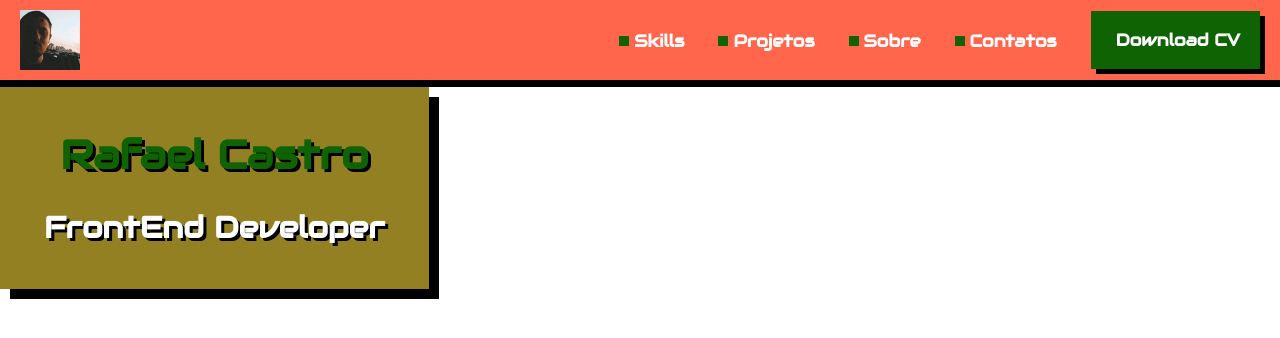
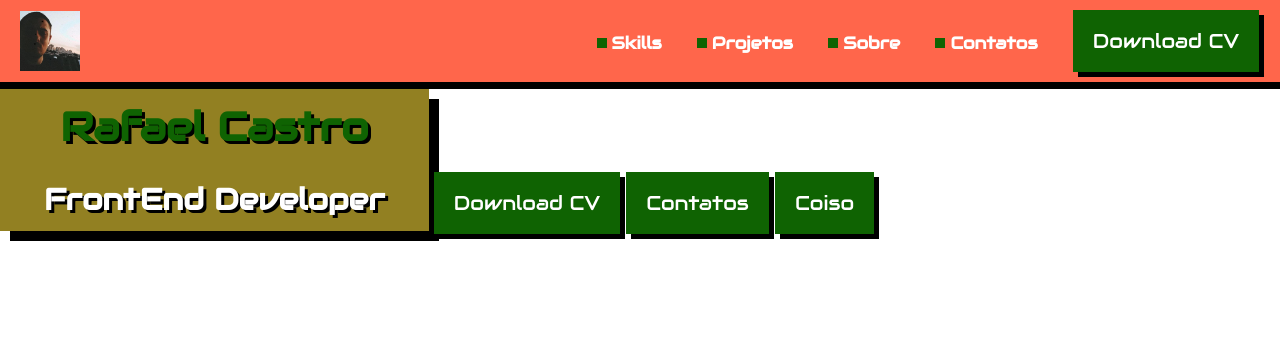
Before and after one commit to rafaelcastrobr/FiredLabs-MB, a plain HTML site: page index.html in a window 1280 px wide. Drawn offline with Linux system fonts and the light colour scheme.

Commit message:
Creat the Components

```diff
--- /dev/null
+++ b/css/components/action.css
@@ -0,0 +1,21 @@
+.action {
+    display: inline-flex;
+    align-items: center;
+    color: white;
+    font-size: 17px;
+    font-weight: bold;
+    text-decoration: none;
+    margin-right: 30px;
+}
+.action::before {
+    content: " ";
+    background-color: #0F6302;
+    width: 10px;
+    height: 10px;
+    margin-right: 5px
+}
+
+
+.action:active::before {
+    background: #23e705;
+}
--- a/css/components/box.css
+++ b/css/components/box.css
@@ -1,11 +1,11 @@
-#box {
+.box {
     display: inline-block;
     background-color: #928022;
     box-shadow: 10px 10px 0px black;
     text-align: center;
-    padding: 42px 44px;
+    padding: 12px 44px;
 }
 
-#box h1 {
+.box .title {
     margin-bottom: 28px;
 }
--- /dev/null
+++ b/css/components/header.css
@@ -0,0 +1,8 @@
+.header {
+    display: flex;
+    justify-content: space-between;
+    align-items: center;
+    background-color: #ff664b;
+    border-bottom: 7px solid black;
+    padding: 10px 20px;
+}
--- a/css/components/subtitle.css
+++ b/css/components/subtitle.css
@@ -1,4 +1,4 @@
-h2 {
+.subtitle {
     font-family: 'Audiowide', cursive, sans-serif;
     font-size: 30px;
     text-shadow: 3px 3px 0px #000000;
--- a/css/components/title.css
+++ b/css/components/title.css
@@ -1,4 +1,4 @@
-h1 {
+.title {
     font-family: 'Audiowide', cursive, sans-serif;
     font-size: 40px;
     color: #0F6302;
--- a/css/reset.css
+++ b/css/reset.css
@@ -1,3 +1,12 @@
+body {
+    font-family: 'Audiowide', cursive;
+}
+
 body, h1, h2, h3, p, div {
     margin: 0;
 }
+
+button {
+    border: none;
+    font-family: inherit;
+}
--- a/css/style.css
+++ /dev/null
@@ -1,49 +0,0 @@
-header {
-    display: flex;
-    justify-content: space-between;
-    align-items: center;
-    background-color: #ff664b;
-    border-bottom: 7px solid black;
-    padding: 10px 20px;
-}
-
-nav {
-    text-align: right;
-}
-
-a {
-    display: inline-flex;
-    align-items: center;
-    color: white;
-    font-size: 17px;
-    font-family: 'Audiowide', cursive;
-    font-weight: bold;
-    text-decoration: none;
-    margin-right: 30px;
-}
-a::before {
-    content: " ";
-    background-color: #0F6302;
-    width: 10px;
-    height: 10px;
-    margin-right: 5px
-}
-
-
-a:active::before {
-    background: #23e705;
-}
-
-
-#button {
-    display: inline-block;
-    background-color: #0F6302;
-    box-shadow: 5px 5px 0px #000000;
-    padding: 18px 20px;
-    margin-right: 0;
-}
-
-#button:active {
-    background-color: #23e705;
-    box-shadow: -5px -5px 0px black;
-}
--- a/index.html
+++ b/index.html
@@ -9,7 +9,9 @@
 
 
         <link rel="stylesheet" href="css/reset.css">
-        <link rel="stylesheet" href="css/style.css">
+        <link rel="stylesheet" href="css/components/header.css">
+        <link rel="stylesheet" href="css/components/action.css">
+        <link rel="stylesheet" href="css/components/button.css">
         <link rel="stylesheet" href="css/components/title.css">
         <link rel="stylesheet" href="css/components/subtitle.css">
         <link rel="stylesheet" href="css/components/box.css">
@@ -17,24 +19,27 @@
     </head>
 
     <body>
-            <header> <!-- cabeçalho-->
-            <img width="60px" src="assets/img/81026101.png">
-
+            <header class="header"> <!-- cabeçalho-->
+                <img width="60px" src="assets/img/81026101.png">
 
 
                 <nav> <!-- navigation - navegação de site, tag para guardar links de navegação-->
-                    <a href="" lang="en">Skills</a>  <!-- ancora-->
-                    <a href="">Projetos</a>
-                    <a href="">Sobre</a>
-                    <a href="">Contatos</a>
-                    <a id="button" href="" lang="en">Download CV</a>
+                    <a class="action" href="" lang="en">Skills</a>  <!-- ancora-->
+                    <a class="action" href="">Projetos</a>
+                    <a class="action" href="">Sobre</a>
+                    <a class="action" href="">Contatos</a>
+                    <a class="button" href="" lang="en">Download CV</a>
                 </nav>
             </header>
 
-            <div id="box">
-                <h1>Rafael Castro</h1>
-                <h2>FrontEnd Developer</h2>
+            <div class="box">
+                <h1 class="title">Rafael Castro</h1>
+                <h2 class="subtitle">FrontEnd Developer</h2>
             </div>
+
+            <a class="button" href="" lang="en">Download CV</a>
+            <a class="button" href="">Contatos</a>
+            <button class="button">Coiso</button>
     </body>
 </html>
 
```
